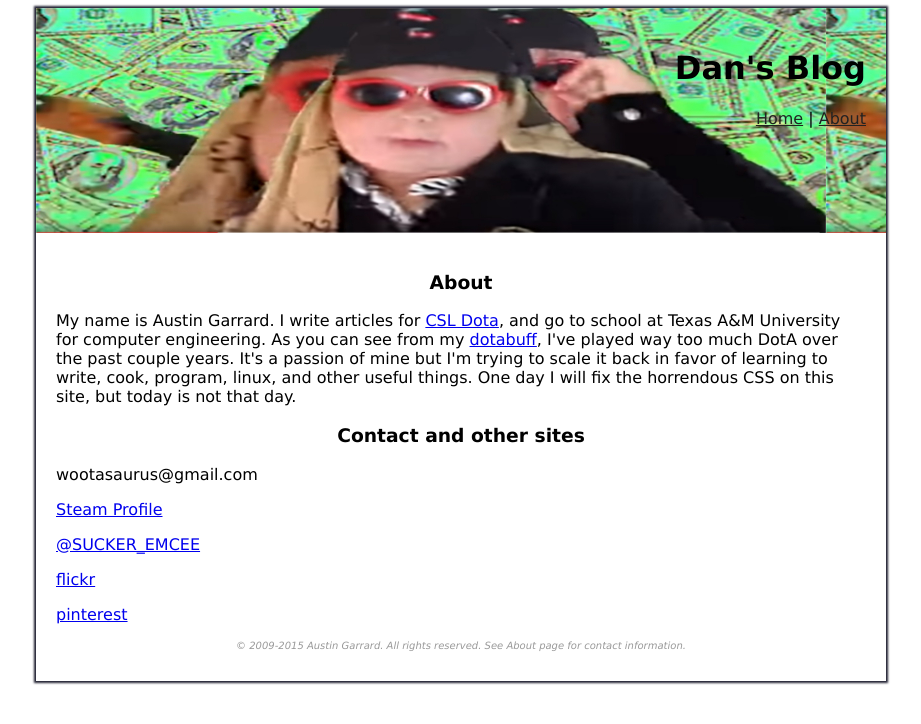
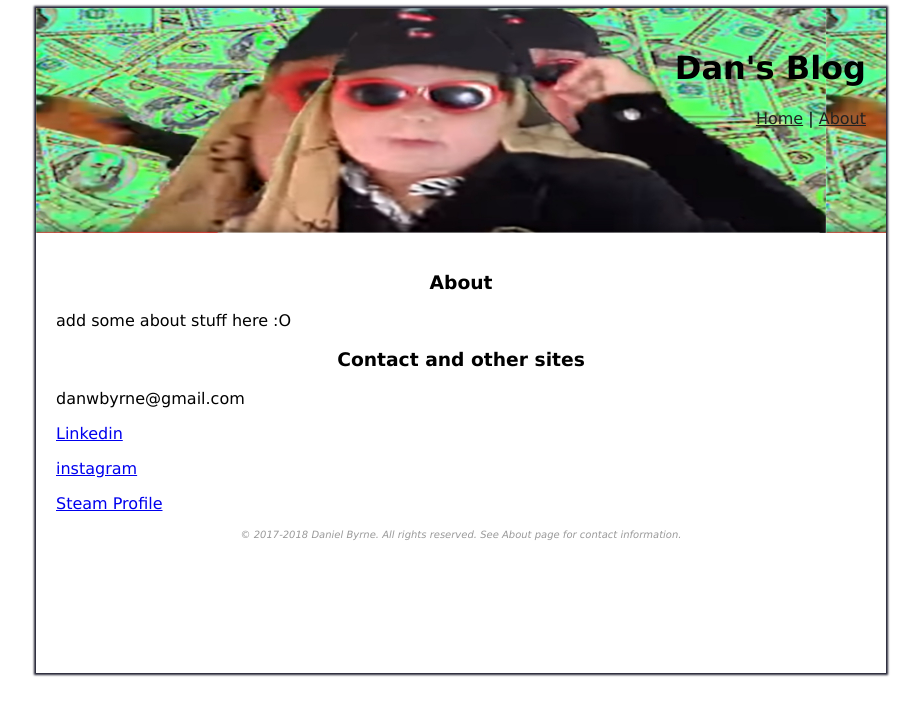
Before and after one commit to danwbyrne/austin-garrard.github.io, a Jekyll site: the page built from about.html, in a window 1280 px wide. Shown: the top 724 px of the page, without its empty margins (179-1100 px from the left). Built offline with Jekyll 4.4.1, drawn with Linux system fonts in a browser that asks for light colours; Markdown is read by kramdown in place of the engine named in the settings.

Commit message:
I think I'm done changing everything
This blog is mine now

```diff
--- a/_includes/foot.html
+++ b/_includes/foot.html
@@ -1,5 +1,5 @@
                 <p style="font-size:10px; font-style:italic; color:#999; text-align:center;">
-                &#0169; 2009-2015 Austin Garrard. All rights reserved. See About page for contact information.
+                &#0169; 2017-2018 Daniel Byrne. All rights reserved. See About page for contact information.
                 </p>
 
             </div> <!-- end content -->
--- a/_includes/the_tag_list.html
+++ b/_includes/the_tag_list.html
@@ -1,9 +1,3 @@
             <div class="italic">
                 tags: <a href="{{site.baseurl}}/">all</a> &nbsp;
-                      <a href="{{site.baseurl}}/tag/csl/index.html">csl</a> &nbsp;
-                      <a href="{{site.baseurl}}/tag/dota/index.html">dota</a> &nbsp;
-                      <a href="{{site.baseurl}}/tag/creative/index.html">creative</a> &nbsp;
-                      <a href="{{site.baseurl}}/tag/essay/index.html">essay</a> &nbsp;
-                      <a href="{{site.baseurl}}/tag/misc/index.html">misc</a> &nbsp;
-                      <a href="{{site.baseurl}}/tag/food/index.html">food</a> &nbsp;
             </div>
--- a/about.html
+++ b/about.html
@@ -6,12 +6,10 @@ title: About
 <h3>About</h3>
 
 <p>
-	My name is Austin Garrard. I write articles for <a href="http://cstarleague.com">CSL Dota</a>, and go to school at Texas A&M University for computer engineering. As you can see from my <a href="http://dotabuff.com/players/19745006">dotabuff</a>, I've played way too much DotA over the past couple years. It's a passion of mine but I'm trying to scale it back in favor of learning to write, cook, program, linux, and other useful things. One day I will fix the horrendous CSS on this site, but today is not that day.
+	add some about stuff here :O
 </p>
-
 <h3>Contact and other sites</h3>
-<p>wootasaurus@gmail.com</p>
-<p><a href="http://steamcommunity.com/id/wootasaurus/">Steam Profile</a></p>
-<p><a href="http://twitter.com/SUCKER_EMCEE">@SUCKER_EMCEE</a></p>
-<p><a href="https://www.flickr.com/photos/wootasaurus/">flickr</a></p>
-<p><a href="http://www.pinterest.com/wootasaurus/">pinterest</a></p>
+<p>danwbyrne@gmail.com</p>
+<p><a href="https://www.linkedin.com/in/danwbyrne/">Linkedin</a></p>
+<p><a href="https://www.instagram.com/danwbyrne/">instagram</a></p>
+<p><a href="http://http://steamcommunity.com/id/danmister">Steam Profile</a></p>
```
